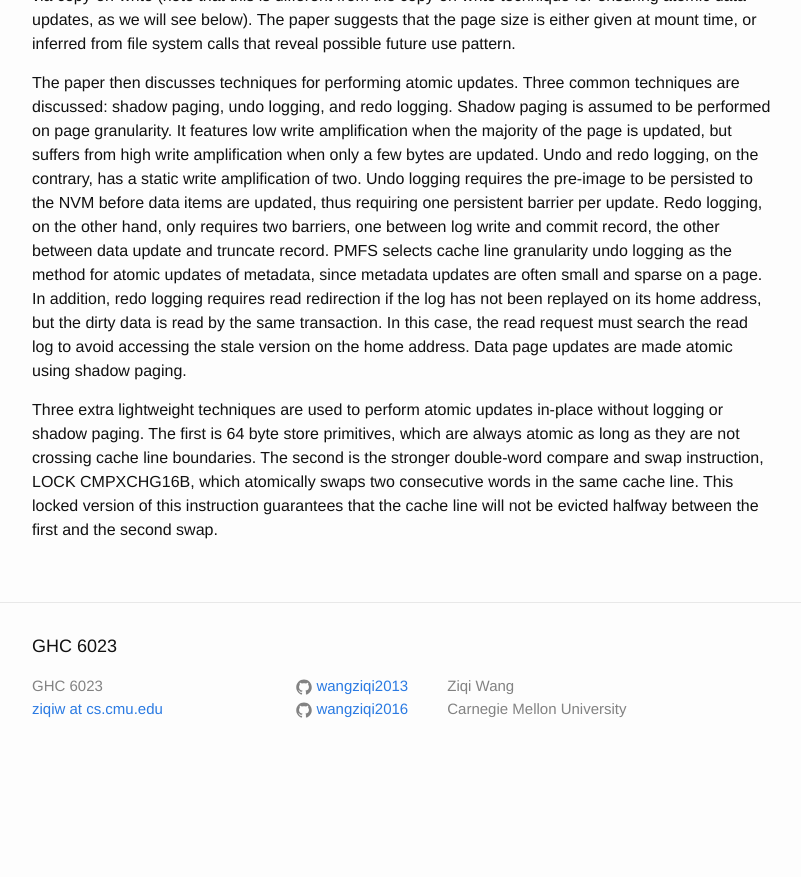
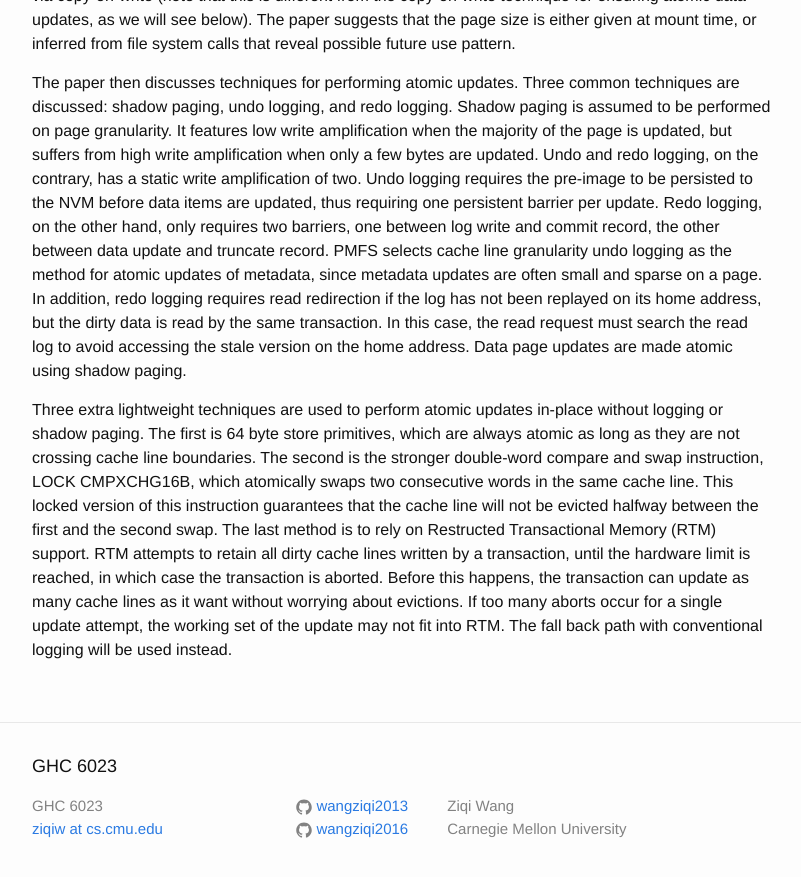
Before and after one commit to wangziqi2013/wangziqi2013.github.io, a Jekyll site: the page built from _posts/2020-06-23-pmfs.markdown, in a window 1280 px wide and 900 px high, scrolled down 2077 px. Shown: the top 877 px of the window, without its empty margins (238-1039 px from the left). Built offline with Jekyll 4.4.1, drawn with Linux system fonts in a browser that asks for light colours; before the commit the page ends 2857 px from its top, so only the background shows below that.

Commit message:
Adding RTM

```diff
--- a/_posts/2020-06-23-pmfs.markdown
+++ b/_posts/2020-06-23-pmfs.markdown
@@ -97,4 +97,8 @@ Three extra lightweight techniques are used to perform atomic updates in-place w
 is 64 byte store primitives, which are always atomic as long as they are not crossing cache line boundaries. The
 second is the stronger double-word compare and swap instruction, LOCK CMPXCHG16B, which atomically swaps two consecutive
 words in the same cache line. This locked version of this instruction guarantees that the cache line will not be evicted
-halfway between the first and the second swap.
+halfway between the first and the second swap. The last method is to rely on Restructed Transactional Memory (RTM) support.
+RTM attempts to retain all dirty cache lines written by a transaction, until the hardware limit is reached, in which case
+the transaction is aborted. Before this happens, the transaction can update as many cache lines as it want without
+worrying about evictions. If too many aborts occur for a single update attempt, the working set of the update may not fit
+into RTM. The fall back path with conventional logging will be used instead.
```
